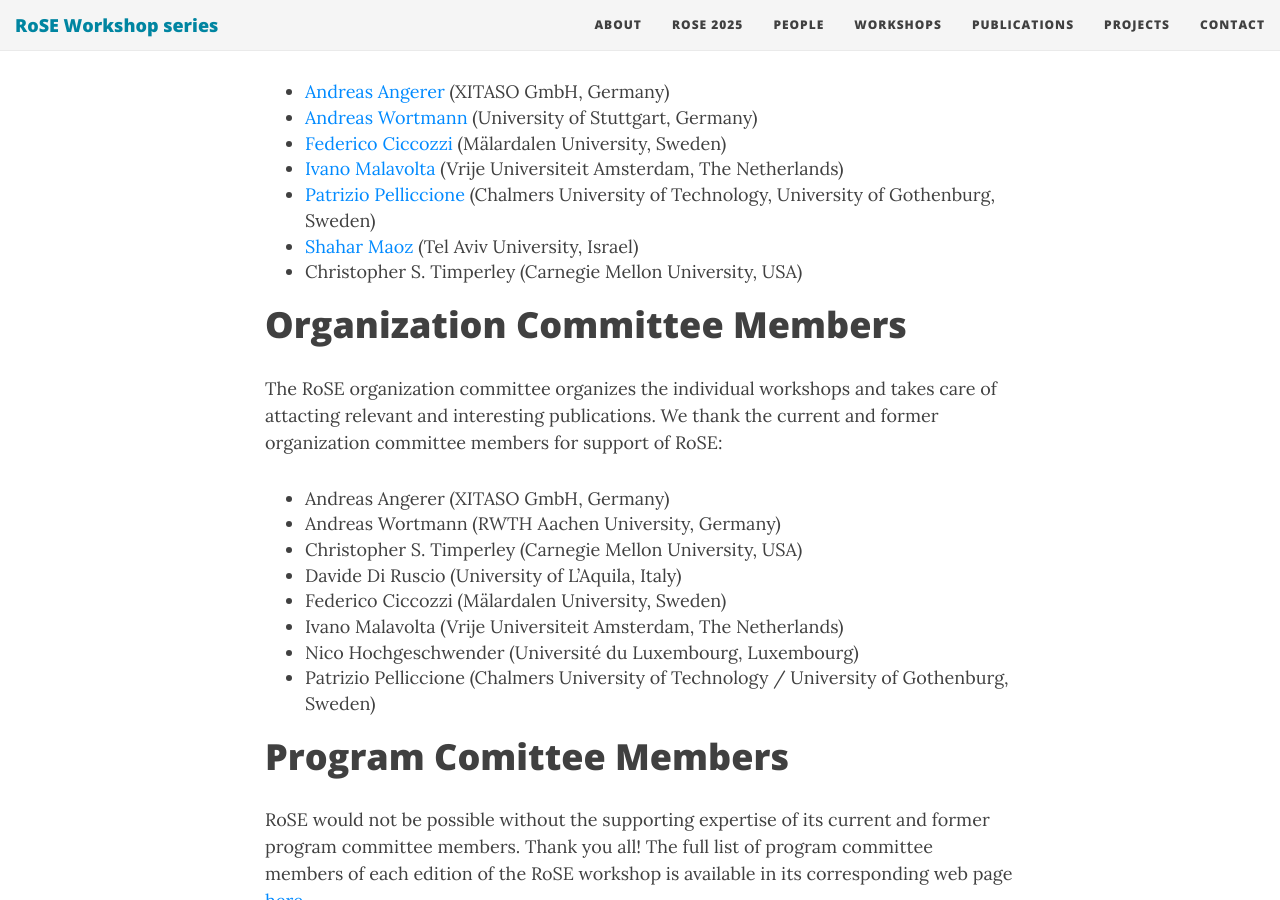
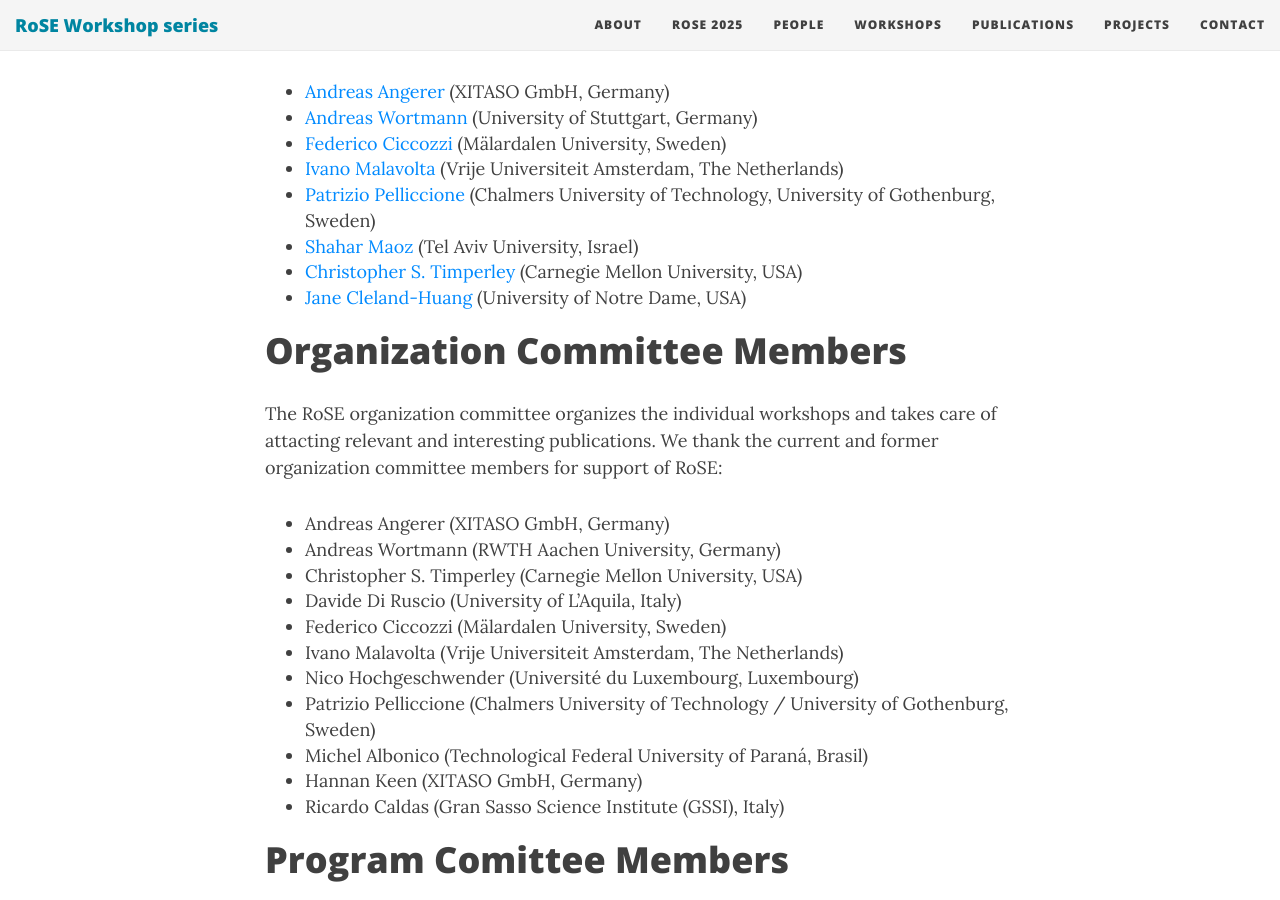
Before and after one commit to rose-workshops/rose-workshops.github.io, a Jekyll site: the page built from people.md, in a window 1280 px wide and 900 px high, scrolled down 561 px. Built offline with Jekyll 4.4.1, drawn with Linux system fonts in a browser that asks for light colours; nearby versions of some CDN libraries.

Commit message:
Update people.md

```diff
--- a/people.md
+++ b/people.md
@@ -15,7 +15,8 @@
 - [Ivano Malavolta](http://www.ivanomalavolta.com/pu) (Vrije Universiteit Amsterdam, The Netherlands)
 - [Patrizio Pelliccione](http://www.patriziopelliccione.com/) (Chalmers University of Technology, University of Gothenburg, Sweden)
 - [Shahar Maoz](http://www.cs.tau.ac.il/~maozs/) (Tel Aviv University, Israel)
-- Christopher S. Timperley (Carnegie Mellon University, USA)
+- [Christopher S. Timperley](https://chris.timperley.info/) (Carnegie Mellon University, USA)
+- [Jane Cleland-Huang](https://engineering.nd.edu/faculty/jane-cleland-huang/) (University of Notre Dame, USA)
 
 # Organization Committee Members
 
@@ -29,6 +30,9 @@
 - Ivano Malavolta (Vrije Universiteit Amsterdam, The Netherlands)
 - Nico Hochgeschwender (Université du Luxembourg, Luxembourg)
 - Patrizio Pelliccione (Chalmers University of Technology / University of Gothenburg, Sweden)
+- Michel Albonico (Technological Federal University of Paraná, Brasil)
+- Hannan Keen (XITASO GmbH, Germany)
+- Ricardo Caldas (Gran Sasso Science Institute (GSSI), Italy)
 
 # Program Comittee Members
 
```
